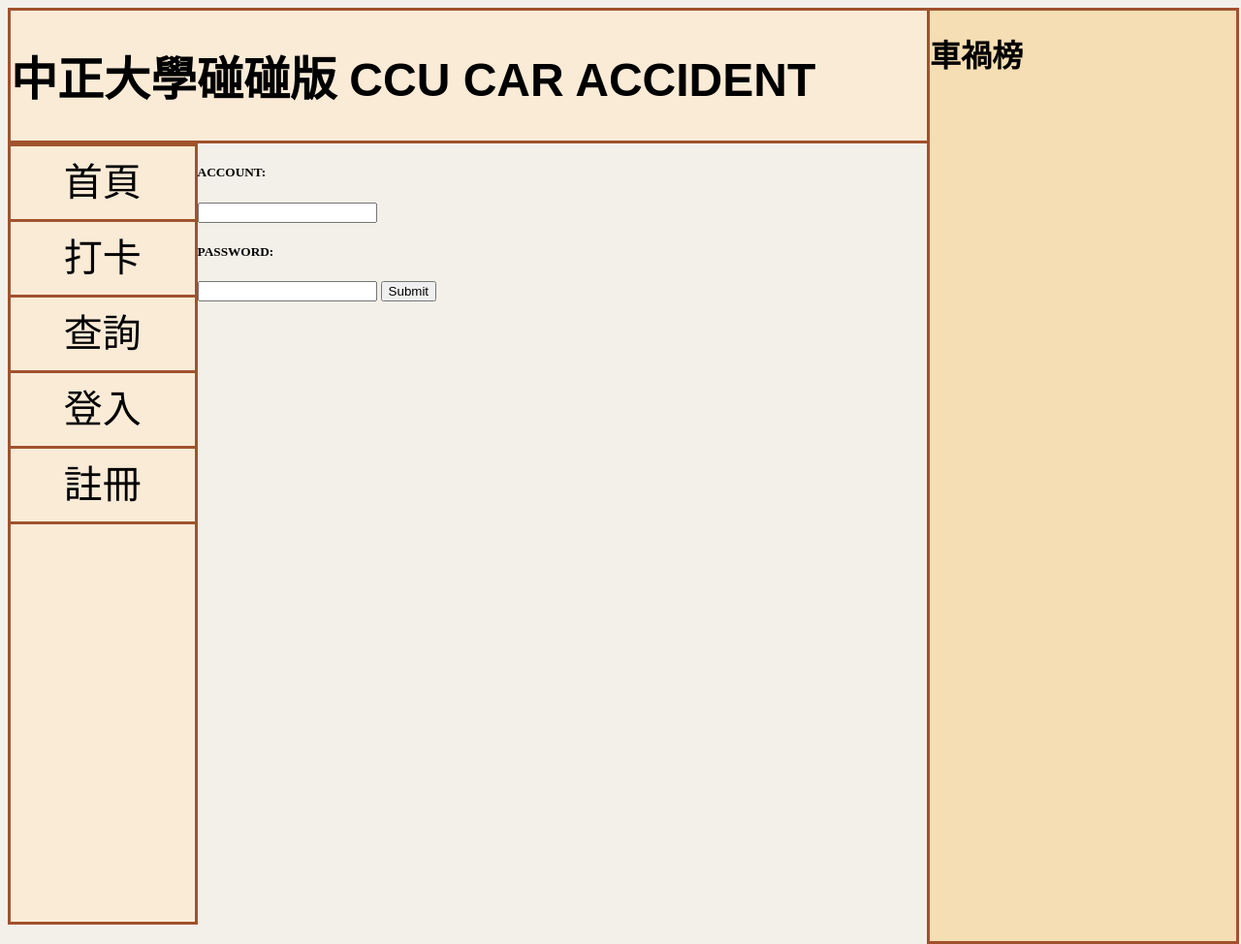
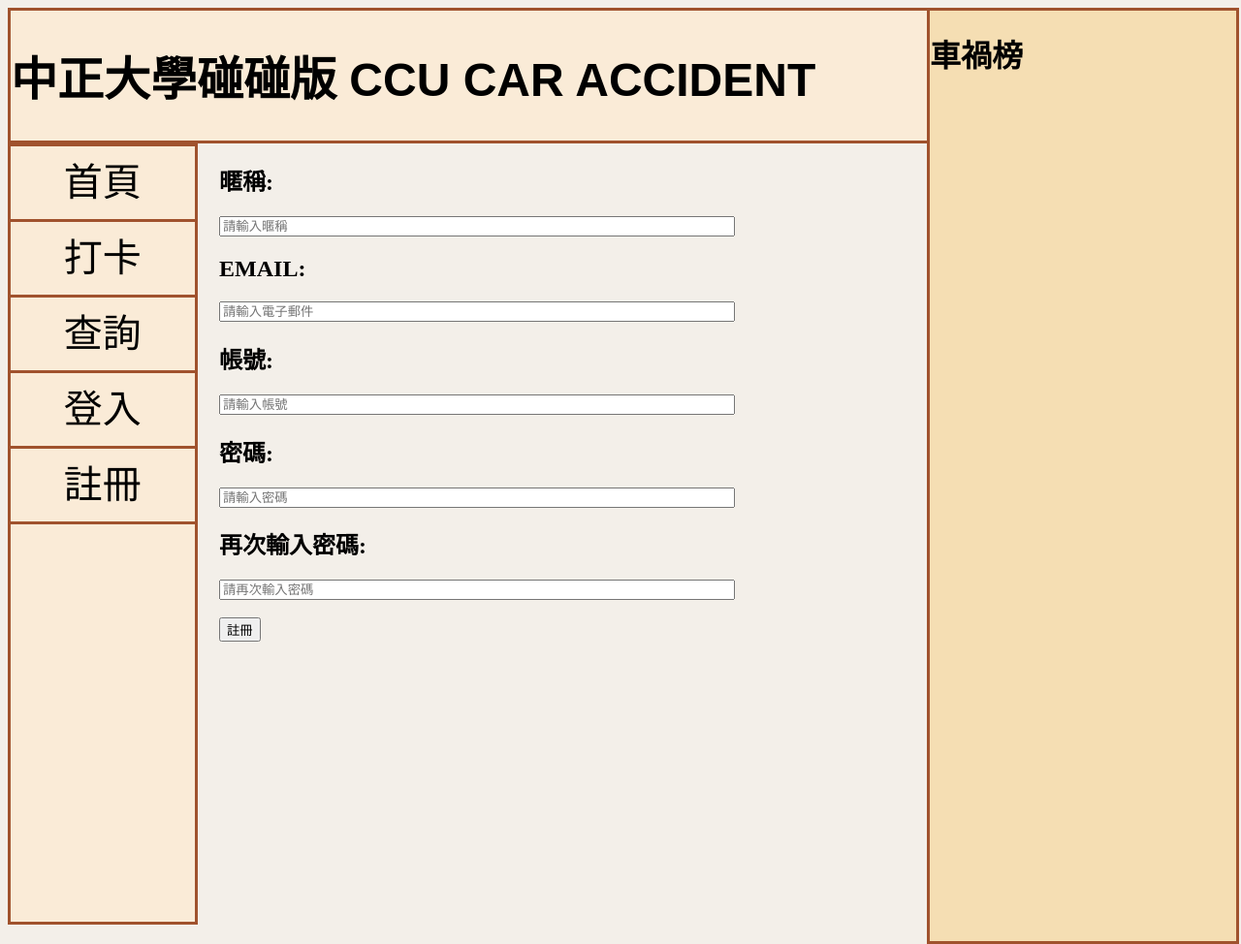
Before and after one commit to chris5zk/Finalproject, a CodeIgniter 4 app: template Website/Final/app/Views/login_system/register.php in a window 1280 px wide. Shown: the whole page at 97% size. Run offline with PHP 8.4 and a stand-in for CodeIgniter, Linux system fonts and the light colour scheme; the template is opened without the code that fills it, so the values that code supplies are empty; some libraries are stand-ins or nearby versions.

Commit message:
register validation complete

```diff
--- a/Website/Final/app/Config/Routes.php
+++ b/Website/Final/app/Config/Routes.php
@@ -32,7 +32,7 @@ $routes->setAutoRoute(true);
 // We get a performance increase by specifying the default
 // route since we don't have to scan directories.
 $routes->get('/', 'Home::index');
-
+$routes->get('mail','LoginController::mail');
 /*
  * --------------------------------------------------------------------
  * Additional Routing
--- a/Website/Final/app/Controllers/BaseController.php
+++ b/Website/Final/app/Controllers/BaseController.php
@@ -8,6 +8,7 @@ use CodeIgniter\HTTP\IncomingRequest;
 use CodeIgniter\HTTP\RequestInterface;
 use CodeIgniter\HTTP\ResponseInterface;
 use Psr\Log\LoggerInterface;
+
 
 /**
  * Class BaseController
@@ -35,7 +36,7 @@ class BaseController extends Controller
      *
      * @var array
      */
-    protected $helpers = [];
+    protected $helpers = ['url'];
 
     /**
      * Constructor.
--- a/Website/Final/app/Models/Members.php
+++ b/Website/Final/app/Models/Members.php
@@ -15,6 +15,8 @@ class Members extends Model
     protected $useSoftDeletes   = false;
     protected $protectFields    = true;
     protected $allowedFields    = [
+        'name',
+        'mail',
         'account',
         'password'
     ];
--- a/Website/Final/app/Views/login_system/register.php
+++ b/Website/Final/app/Views/login_system/register.php
@@ -2,21 +2,32 @@
 <?= $this->section('content') ?>
 
 <head>
-
+    <link rel="stylesheet" href="/style/login_system.css">
 </head>
 
 <body>
-    <div>
-        <form action="/LoginController/new_account" enctype="multipart/form-data" method="post">
-            <h5>ACCOUNT:</h5>
-            <input id="account" type="text" name="account">
-            <br>
-            <h5>PASSWORD:</h5>
-            <input id="password" type="text" name="password">
-            <button>Submit</button>
+    <?php if (isset($validation)) : ?>
+        <div class="validation">
+            <?= $validation->listErrors()?>
+        </div>
+    <?php endif; ?>
+
+    <div class="center">
+        <form action="/LoginController/new_account" enctype="multipart/form-data" method="POST">
+            <h2>暱稱:</h2>
+            <input id="name" type="text" name="name" placeholder="請輸入暱稱">
+            <h2>EMAIL:</h2>
+            <input id="mail" type="email" name="mail" placeholder="請輸入電子郵件">
+            <h2>帳號:</h2>
+            <input id="account" type="text" name="account" placeholder="請輸入帳號">
+            <h2>密碼:</h2>
+            <input id="password" type="password" name="password" placeholder="請輸入密碼">
+            <h2>再次輸入密碼:</h2>
+            <input id="passconf" type="password" name="passconf" placeholder="請再次輸入密碼">
+            <br><br>
+            <button>註冊</button>
         </form>
     </div>
 </body>
 
-
 <?= $this->endSection() ?>
--- a/Website/Final/app/Views/templates/home_default.php
+++ b/Website/Final/app/Views/templates/home_default.php
@@ -15,7 +15,7 @@
                     <h1 id="title">中正大學碰碰版 CCU CAR ACCIDENT</h1>
                 </div>
                 <div class="list left">
-                    <a class="sidebutton sideword" href="/PostController/postpage">首頁</a>
+                    <a id="home" class="sidebutton sideword" href="/PostController/postpage">首頁</a>
                     <a class="sidebutton sideword">打卡</a>
                     <a class="sidebutton sideword">查詢</a>
                     <a class="sidebutton sideword" href="/LoginController/login">登入</a>
--- /dev/null
+++ b/Website/Final/public/style/login_system.css
@@ -0,0 +1,29 @@
+.center{
+    position: relative;
+    left: 3%;
+}
+
+.validation{
+    color:white;
+    background-color: red;
+}
+
+#name{
+    width: 70%;
+}
+
+#mail{
+    width: 70%;
+}
+
+#account{
+    width: 70%;
+}
+
+#password{
+    width: 70%;
+}
+
+#passconf{
+    width: 70%;
+}
```
Also changed, not shown: Website/Final/app/Config/Email.php (+8 -8 lines), Website/Final/app/Controllers/LoginController.php (+67 -8 lines), Website/Final/app/Database/Migrations/2022-01-04-145130_Members.php (+10 -0 lines), Website/Final/public/style/home_default.css (+42 -2 lines), Website/Final/writable/database/news.db.
